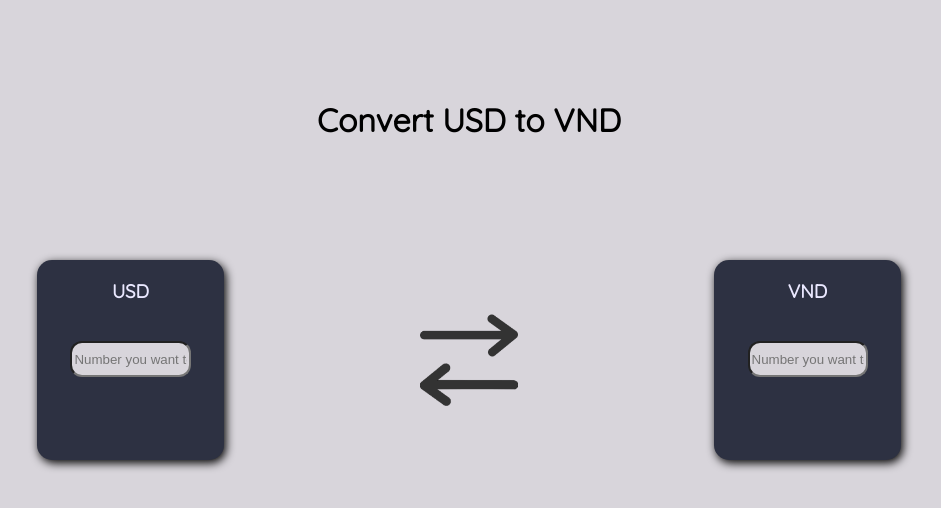
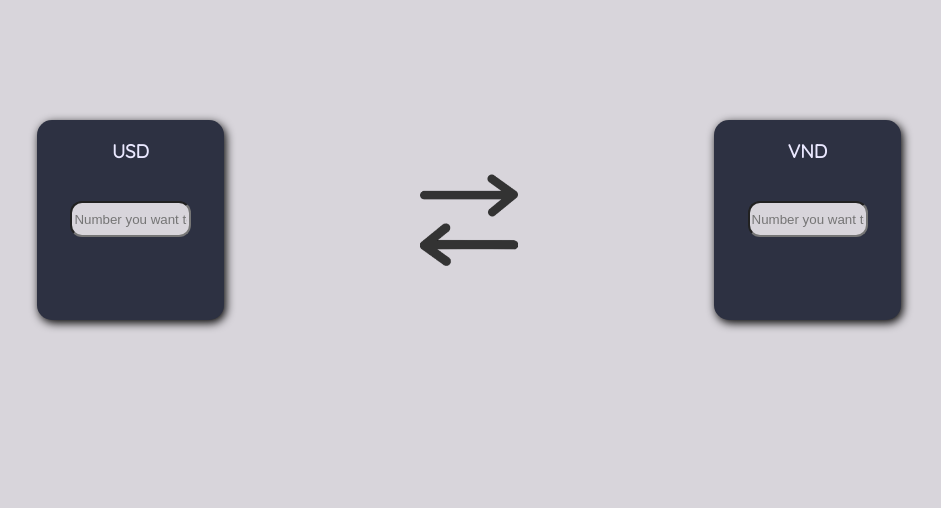
Before and after one commit to cvn-intern/usdtovnd, a React (Create React App) app: page / in a window 1280 px wide. Shown: the top 508 px of the page, without its empty margins (171-1112 px from the left). Built offline with nearby package versions, Linux system fonts and the light colour scheme.

Commit message:
test case fail

```diff
--- a/src/App.js
+++ b/src/App.js
@@ -27,7 +27,7 @@ function App() {
 
   return (
     <div className="container">
-        <h1 className="titleApp">Convert USD to VND</h1>
+        {/* <h1 className="titleApp">Convert USD to VND</h1> */}
 
         <div className='convert'>
 
```
